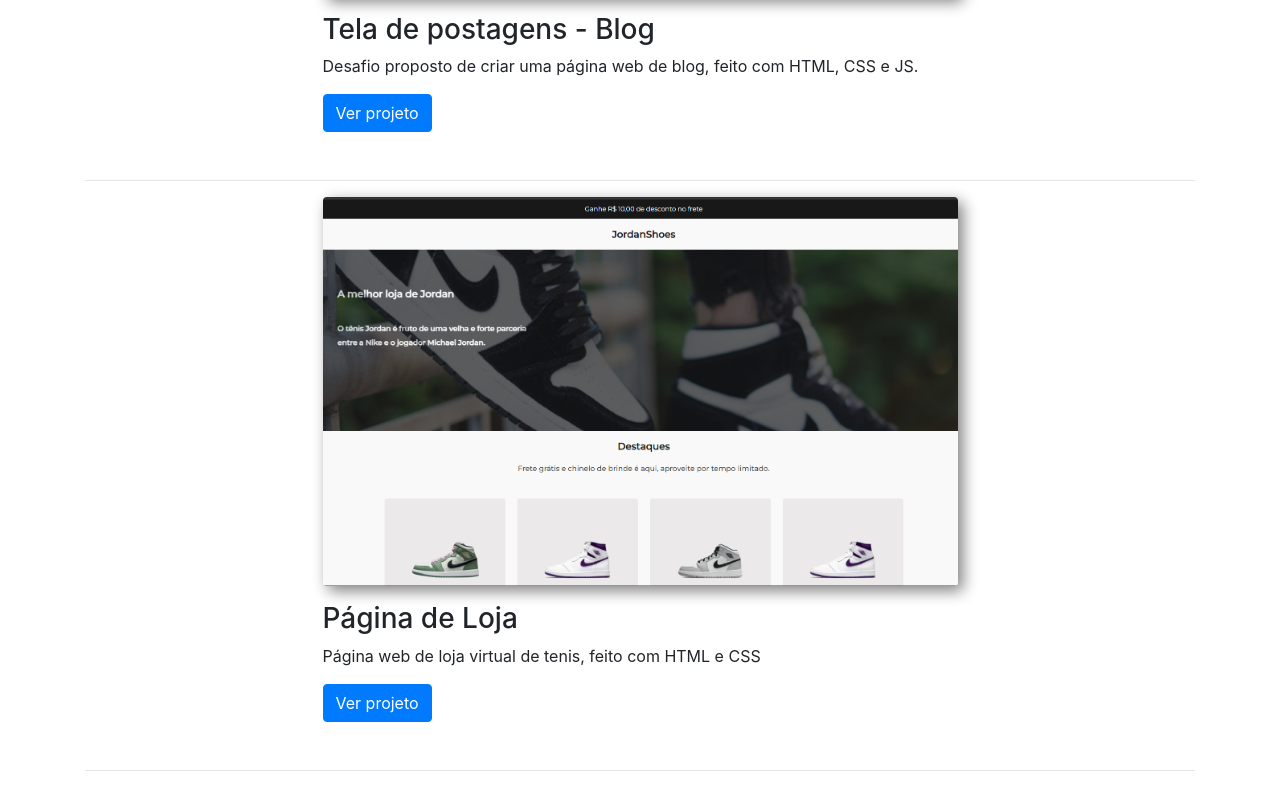
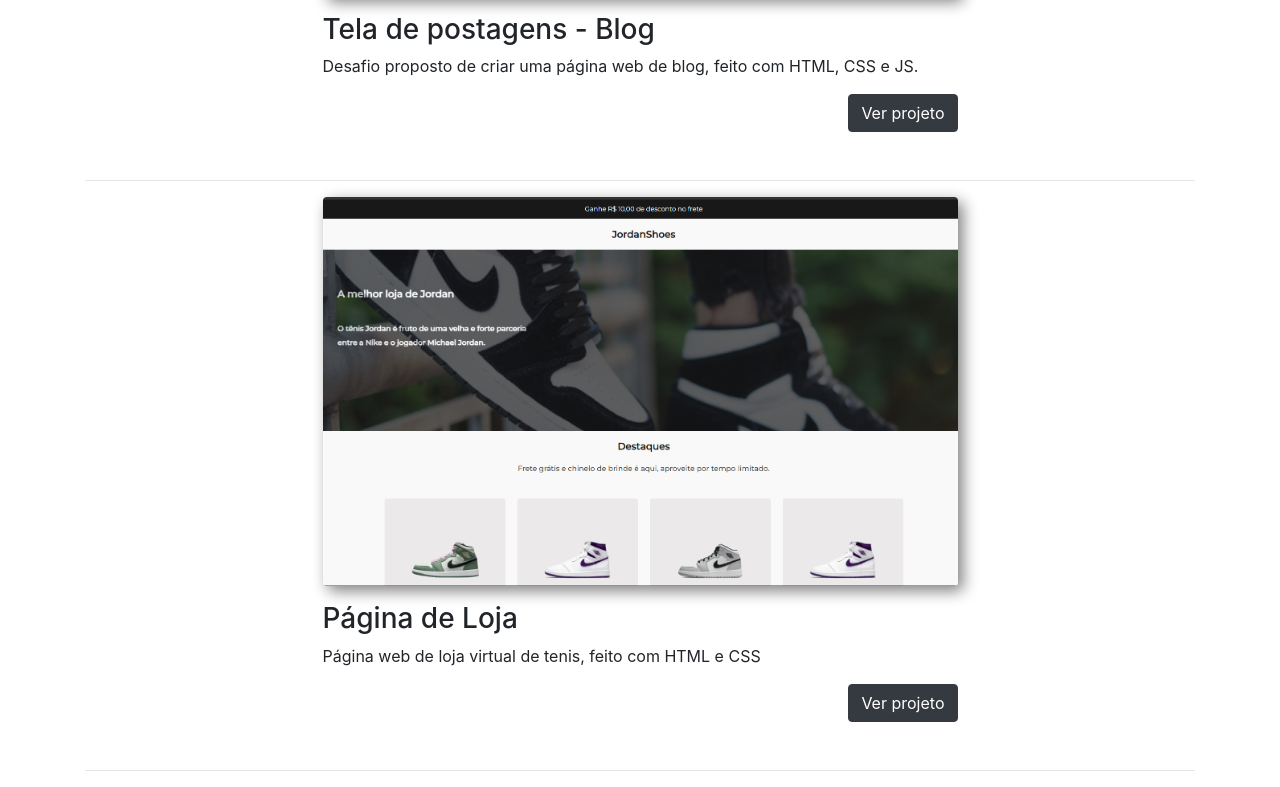
Before and after one commit to edurojas-dev/desafios-codelandia, a plain HTML site: page index.html in a window 1280 px wide. Shown: the part 406-1193 px from the top of the page. Drawn offline with nearby package versions, Linux system fonts and the light colour scheme.

Commit message:
fix: ajustes

```diff
--- a/index.html
+++ b/index.html
@@ -11,6 +11,10 @@
   <style>
     img {
       box-shadow: 5px 5px 15px grey;
+    }
+
+    .btn {
+      float: right;
     }
   </style>
 </head>
@@ -32,7 +36,7 @@
         </a>
         <h3 class="tituloProjeto mt-3">Tela de postagens - Blog</h3>
         <p class="descricao">Desafio proposto de criar uma página web de blog, feito com HTML, CSS e JS.</p>
-        <a class="btn btn-primary buttonSite" href="desafio01/index.html">Ver projeto</a>
+        <a class="btn btn-dark buttonSite" href="desafio01/index.html">Ver projeto</a>
       </div>
     </div>
     <hr>
@@ -45,7 +49,7 @@
         </a>
         <h3 class="tituloProjeto mt-3">Página de Loja</h3>
         <p class="descricao">Página web de loja virtual de tenis, feito com HTML e CSS</p>
-        <a class="btn btn-primary buttonSite" href="desafio02/index.html">Ver projeto</a>
+        <a class="btn btn-dark buttonSite" href="desafio02/index.html">Ver projeto</a>
       </div>
     </div>
     <hr>
```
